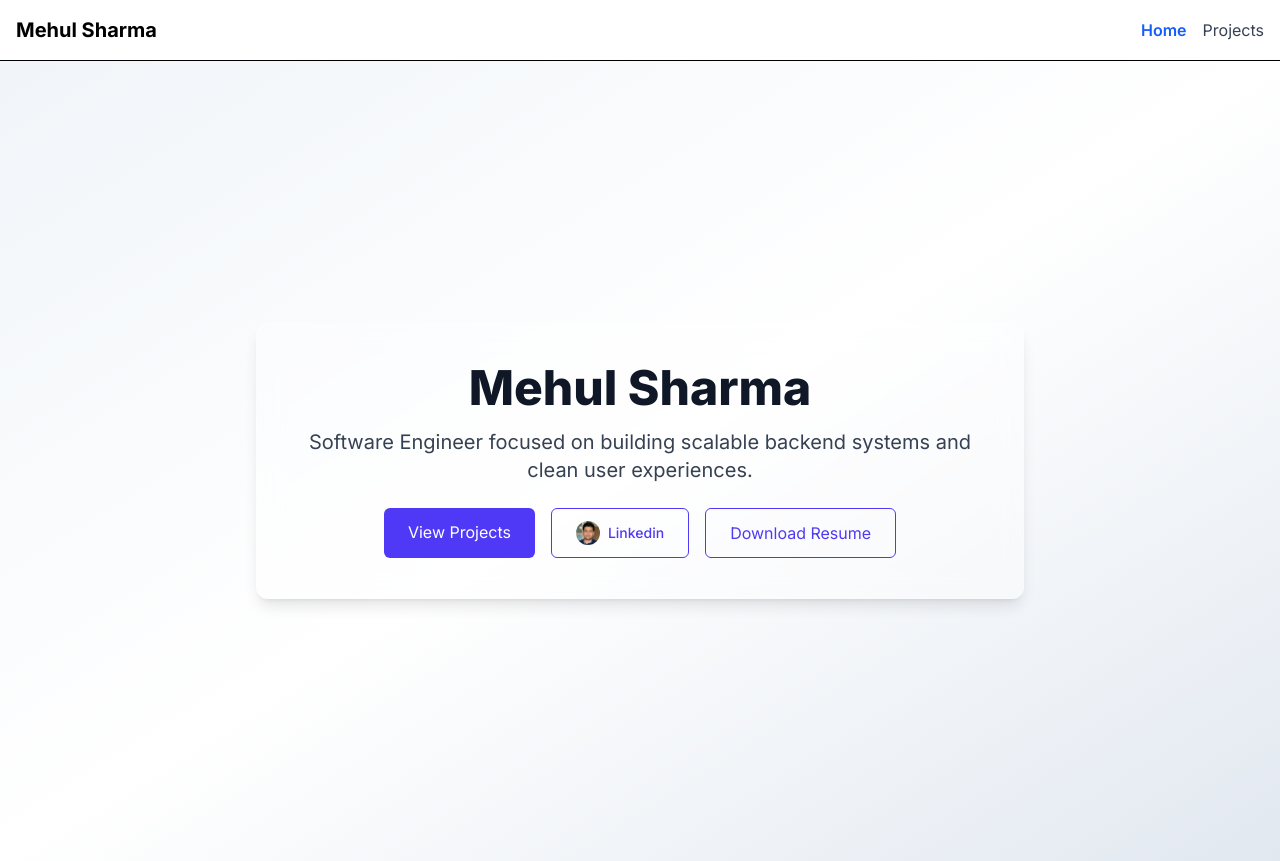
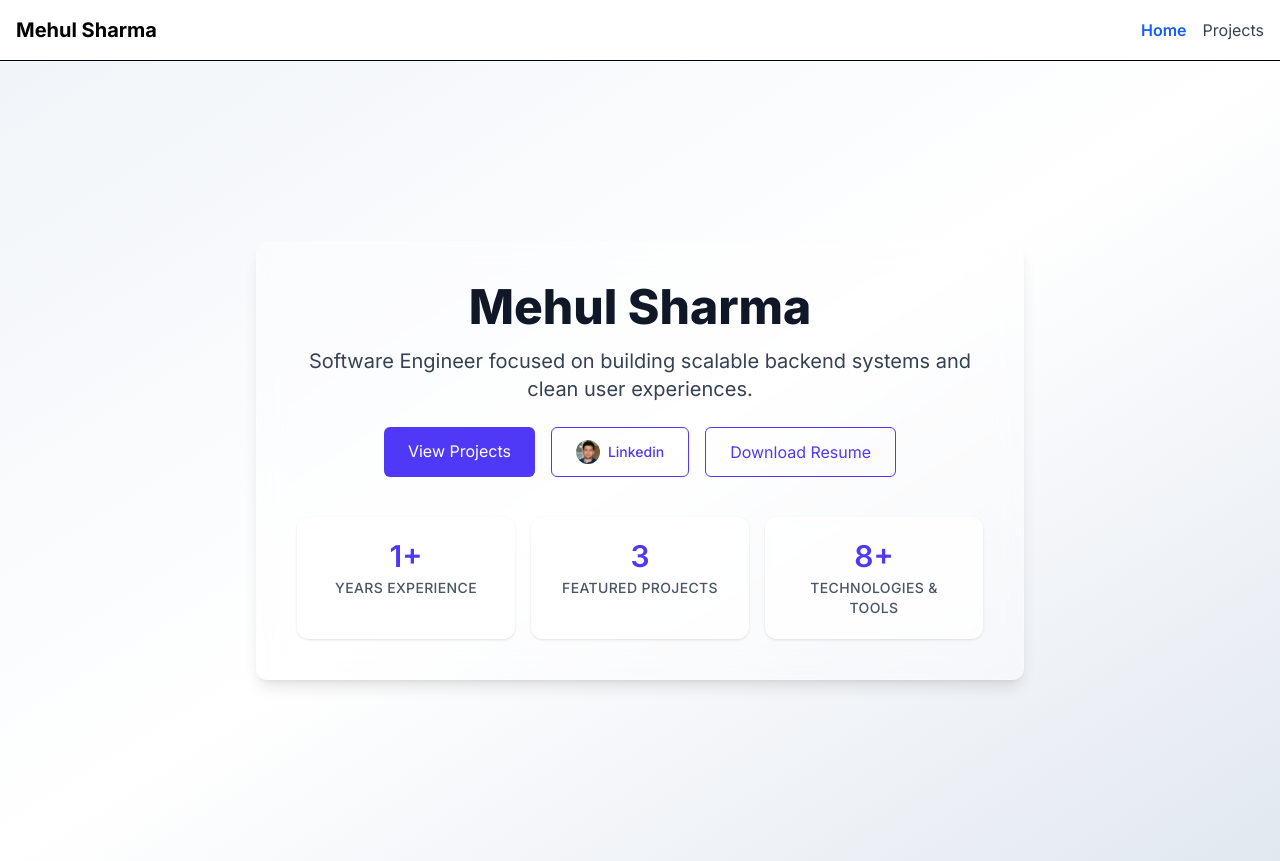
Before and after one commit to BruceWayne733/mehul-portfolio, a Next.js app: page / in a window 1280 px wide. Built offline with nearby package versions, Linux system fonts and the light colour scheme.

Commit message:
Add highlight stats grid with updated experience value

```diff
--- a/src/app/page.tsx
+++ b/src/app/page.tsx
@@ -1,4 +1,10 @@
 import Image from "next/image";
+
+const highlightStats = [
+  { value: "1+", label: "Years Experience" },
+  { value: "3", label: "Featured Projects" },
+  { value: "8+", label: "Technologies & Tools" },
+];
 
 export default function Home() {
   return (
@@ -43,6 +49,20 @@ export default function Home() {
             Download Resume
           </a>
         </div>
+
+        <div className="mt-10 grid grid-cols-1 gap-4 sm:grid-cols-3">
+          {highlightStats.map((stat) => (
+            <div
+              key={stat.label}
+              className="rounded-xl border border-white/30 bg-white/60 px-6 py-5 shadow-sm backdrop-blur"
+            >
+              <p className="text-3xl font-semibold text-indigo-600">{stat.value}</p>
+              <p className="mt-1 text-sm font-medium uppercase tracking-wide text-gray-600">
+                {stat.label}
+              </p>
+            </div>
+          ))}
+        </div>
       </div>
     </main>
   );
```
